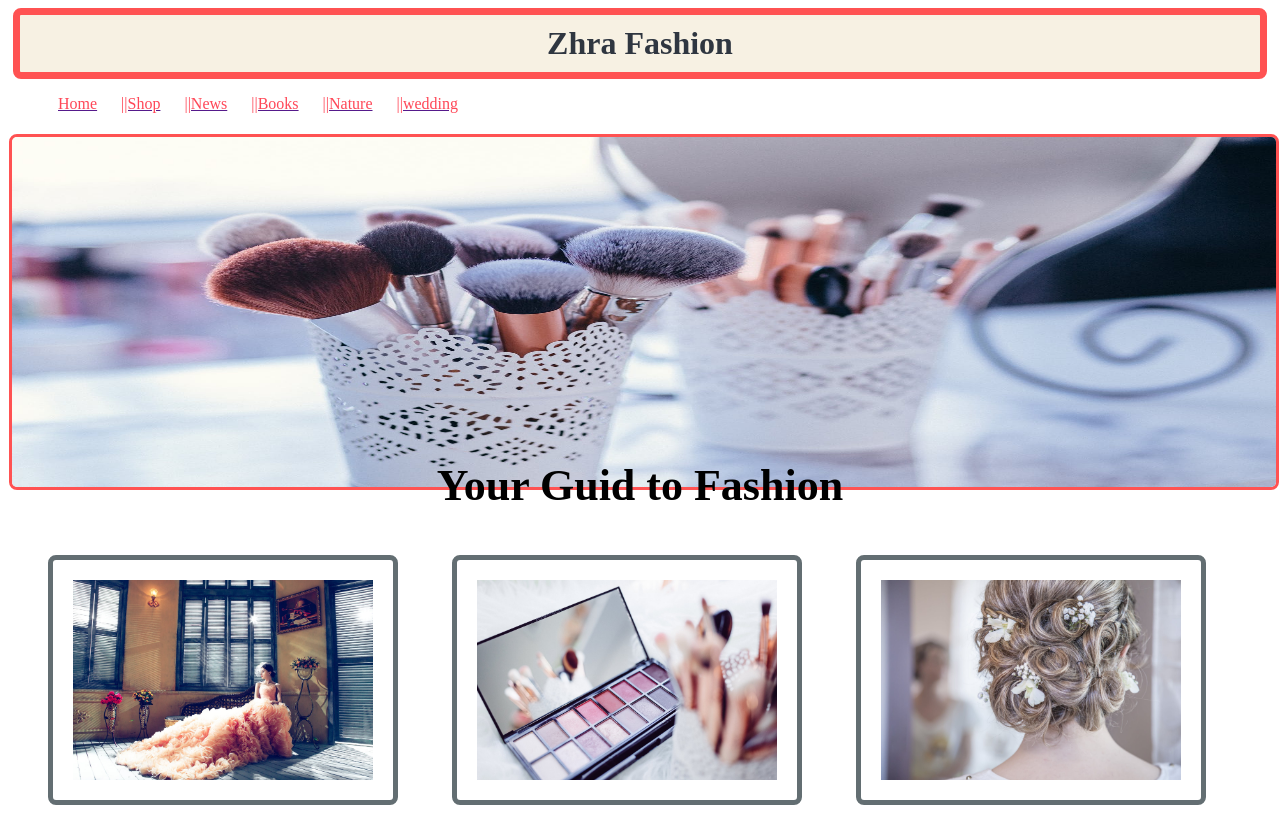
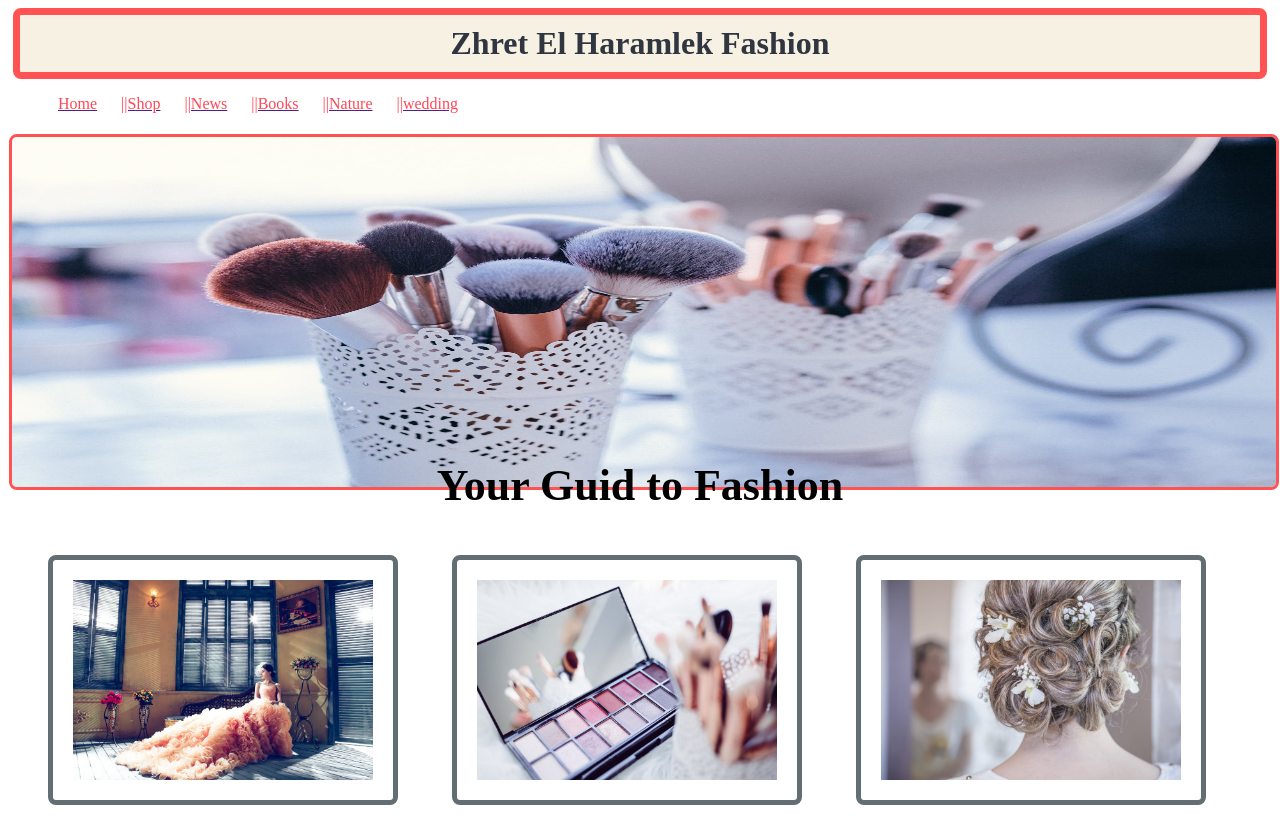
Before and after one commit to Emanzhra/Zhra-Fashion, a plain HTML site: page index.html in a window 1280 px wide. Shown: the top 821 px of the page. Drawn offline with Linux system fonts and the light colour scheme.

Commit message:
change title of the page

```diff
--- a/index.html
+++ b/index.html
@@ -8,7 +8,7 @@
 	<!--The head-->
 	<head>
 
-		<title>Zhra Fashion</title>
+		<title>Zhret El Haramlek Fashion</title>
 		<link rel = "stylesheet" type ="text/css" href ="stylesheet.css"/>
 		<script scr="myscripts.js"></script>
 
@@ -17,7 +17,7 @@
 	<!--This is the body-->
 	<body class ="main-body" >
 	<!--Page main header-->
-		<h1 class="main-header">Zhra Fashion</h1>
+		<h1 class="main-header">Zhret El Haramlek Fashion</h1>
 		<!--menu-->
 		<div class="menu">
 		  <ul>
```
